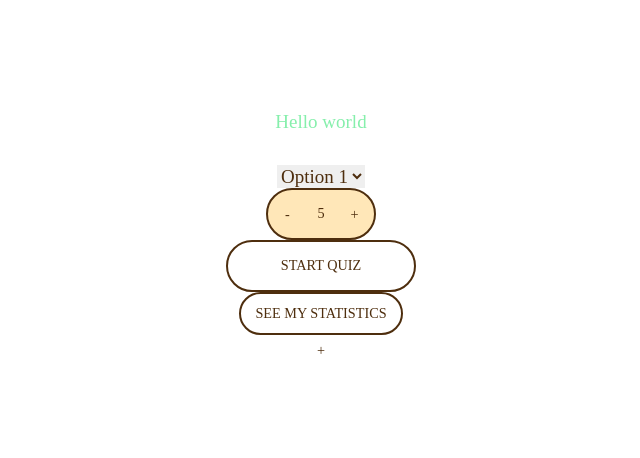
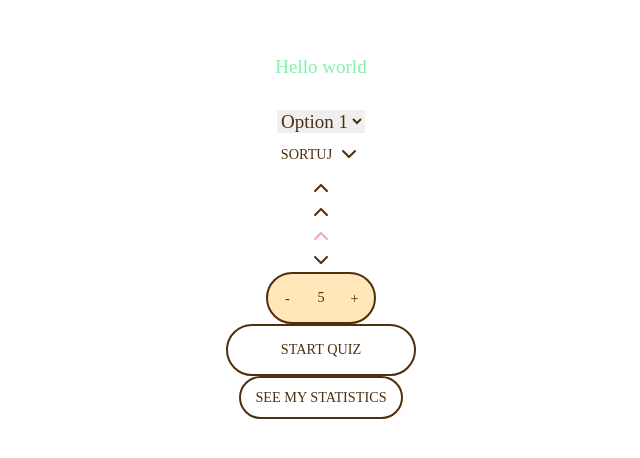
Before and after one commit to Arden27/React_01.24, a React (Vite) app: page / in a window 1280 px wide. Shown: the part 164-622 px from the top of the page, without its empty margins (319-959 px from the left). Built offline with nearby package versions, Linux system fonts and the light colour scheme; a web font is replaced by a local one.

Commit message:
add custom DropdownMenu component

```diff
--- a/src/App.tsx
+++ b/src/App.tsx
@@ -1,9 +1,20 @@
 import { useState } from 'react'
+import Button from '@/components/Button'
+import DropdownMenu from '@/components/DropdownMenu'
 import SetQuantityGroup from '@/components/SetQuantityGroup'
-import Button from '@/components/Button'
+//import { ReactComponent as ChevronUp } from '@/assets/svg/chevron-up.svg';
+import ChevronUp from '@/assets/svg/chevron-up.svg?react';
+import ChevronDown from '@/assets/svg/chevron-down.svg?react';
+//import chevronUpUrl from '@/assets/svg/chevron-up.svg';
 
 function App() {
   const [quantity, setQuantity] = useState(5)
+
+  const sortOptions = ['Od A do Z', 'Od Z do A', 'Od najniższej ceny', 'Od najwyższej ceny']
+
+  const handleSort = () => {
+    return;
+  }
 
   return (
     <main className="flex h-screen w-screen flex-col items-center justify-center">
@@ -16,6 +27,28 @@ function App() {
         <option value="option4">Option 4</option>
       </select>
 
+      <DropdownMenu onSelect={handleSort}>
+        <DropdownMenu.Button>Sortuj</DropdownMenu.Button>
+        <DropdownMenu.List
+          className="absolute -right-2xs z-50 mt-3xs flex flex-col justify-center gap-3xs whitespace-nowrap rounded-[2rem] bg-bar
+                  p-xs text-end font-btn text-sm shadow">
+          {sortOptions.map((option, index) => (
+            <DropdownMenu.Item
+              key={index}
+              className="!hover:bg-inherit w-full !justify-end border-transparent hover:text-bar">
+              {option}
+            </DropdownMenu.Item>
+          ))}
+        </DropdownMenu.List>
+      </DropdownMenu>
+
+      <ChevronUp/>
+      <ChevronUp/>
+      <ChevronUp className='text-red-300'/>
+      <ChevronDown />
+
+      {/* <img src={chevronUpUrl} alt="Chevron Up" /> */}
+
       <SetQuantityGroup
         quantity={quantity}
         setQuantity={setQuantity}
@@ -26,7 +59,6 @@ function App() {
 
       <Button format="lg border">Start quiz</Button>
       <Button format="sm border">See my statistics</Button>
-      <Button format='round border'>+</Button>
     </main>
   )
 }
--- /dev/null
+++ b/src/components/DropdownMenu.jsx
@@ -0,0 +1,118 @@
+import React, { useState, useRef, useContext, useEffect } from 'react';
+import Button from '@/components/Button';
+import useOutsideClick from '@/hooks/useOutsideClick';
+
+import ChevronUp from '@/assets/svg/chevron-up.svg?react';
+import ChevronDown from '@/assets/svg/chevron-down.svg?react';
+
+// Context to provide selected value and handleSelect function to children
+const DropdownContext = React.createContext();
+
+export default function DropdownMenu({ children, onSelect, selected, setSelected: externalSetSelected }) {
+  const node = useRef();
+  const buttonRef = useRef();
+
+  const [isOpen, setIsOpen] = useState(false);
+
+  // Internal state, used only if externalSetSelected is not provided
+  const [internalSelected, internalSetSelected] = useState('');
+
+  const isSelectedControlled = externalSetSelected !== undefined;
+  const currentSelected = isSelectedControlled ? selected : internalSelected;
+  const currentSetSelected = isSelectedControlled ? externalSetSelected : internalSetSelected;
+
+  const handleSelect = (value) => {
+    currentSetSelected(value);
+    onSelect(value);
+    setIsOpen(false);
+  };
+
+  const handleOutsideClick = () => {
+    setIsOpen(false);
+  };
+
+  useOutsideClick([buttonRef, node], handleOutsideClick);
+
+  useEffect(() => {
+    const buttonChild = React.Children.toArray(children).find(
+      (child) => child.type === DropdownMenu.Button,
+    );
+
+    if(buttonChild){
+      currentSetSelected(buttonChild.props.children)
+    } else {
+      const listChild = React.Children.toArray(children).find(
+        (child) => child.type === DropdownMenu.List,
+      );
+
+      if (listChild) {
+        const defaultItem = React.Children.toArray(listChild.props.children).find(
+          (child) => child.props.isDefault,
+        );
+
+        if (defaultItem) {
+          currentSetSelected(defaultItem.props.children);
+        }
+      }
+    }
+
+  }, []);
+
+  return (
+    <DropdownContext.Provider value={{ selected: currentSelected, handleSelect }}>
+      <div className="relative cursor-pointer text-end" ref={node}>
+        <Button
+          className={`whitespace-nowrap hover:text-bg2 ${isOpen ? 'bg-text !text-bg2' : ''}`}
+          format="sm"
+          ref={buttonRef}
+          onClick={() => setIsOpen(!isOpen)}
+        >
+          {currentSelected} {/* Use currentSelected instead of selected */}
+          <span className="ml-3xs">
+            {isOpen ? <ChevronUp /> : <ChevronDown />}
+          </span>
+        </Button>
+        {isOpen && React.Children.map(children, (child) => {
+          if (child.type === DropdownMenu.List) {
+            return React.cloneElement(child);
+          }
+          return child;
+        })}
+      </div>
+    </DropdownContext.Provider>
+  );
+}
+
+DropdownMenu.List = function DropdownList({ className, children }) {
+  const { handleSelect } = useContext(DropdownContext);
+
+  return (
+    <ul className={className}>
+      {React.Children.map(children, (child, index) => {
+        if (child.type === DropdownMenu.Item) {
+          return React.cloneElement(child, { key: index, onSelect: handleSelect });
+        }
+        return child;
+      })}
+    </ul>
+  );
+};
+
+// Sub-component to render selectable Items
+DropdownMenu.Item = function DropdownItem({ children, onSelect, className, isDefault }) {
+  return (
+    <li onClick={() => onSelect(children)}>
+      <Button
+        className={className}
+        format="sm"
+      >
+        {children}
+      </Button>
+    </li>
+  );
+};
+
+// Sub-component to render a custom default button label
+DropdownMenu.Button = function DropdownButton({ children }) {
+  return <></>;
+};
```
Also changed, not shown: src/assets/svg/chevron-down.svg (added), src/assets/svg/chevron-up.svg (renamed from public/chevron-up.svg).
